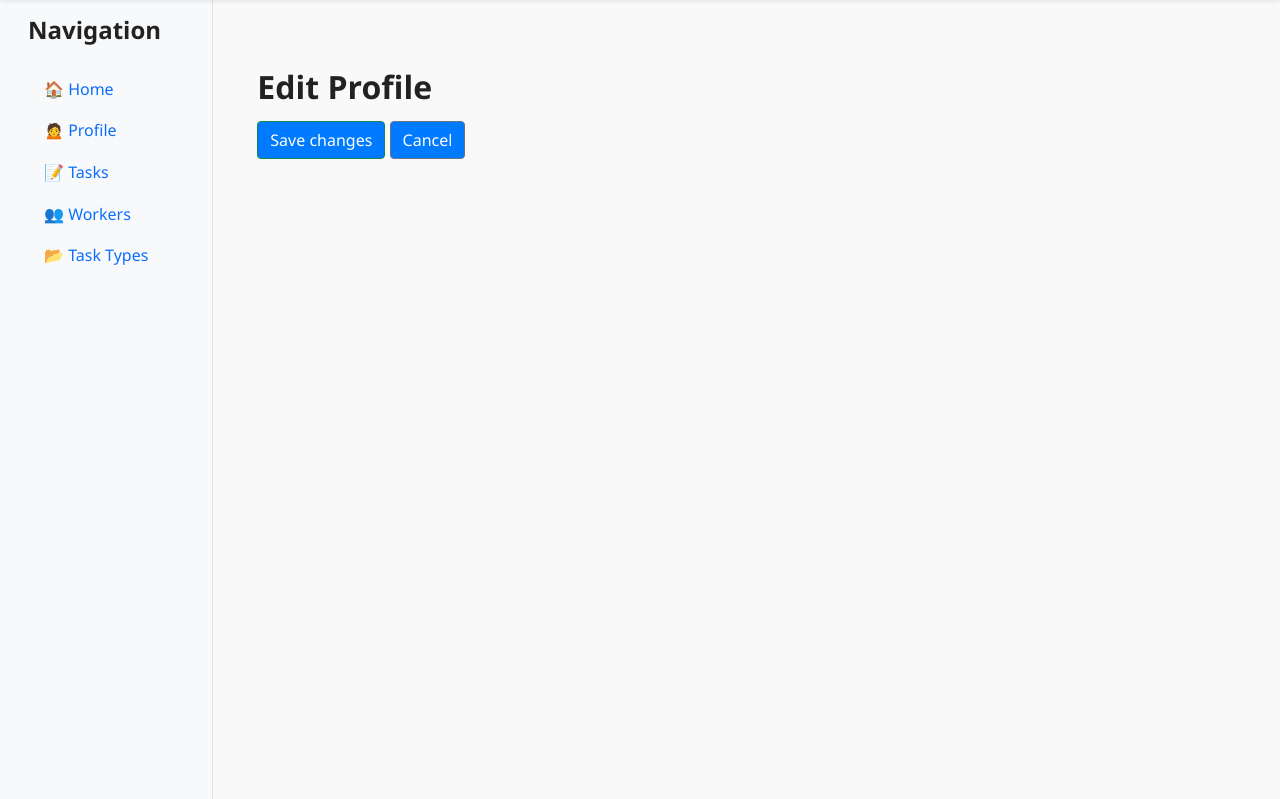
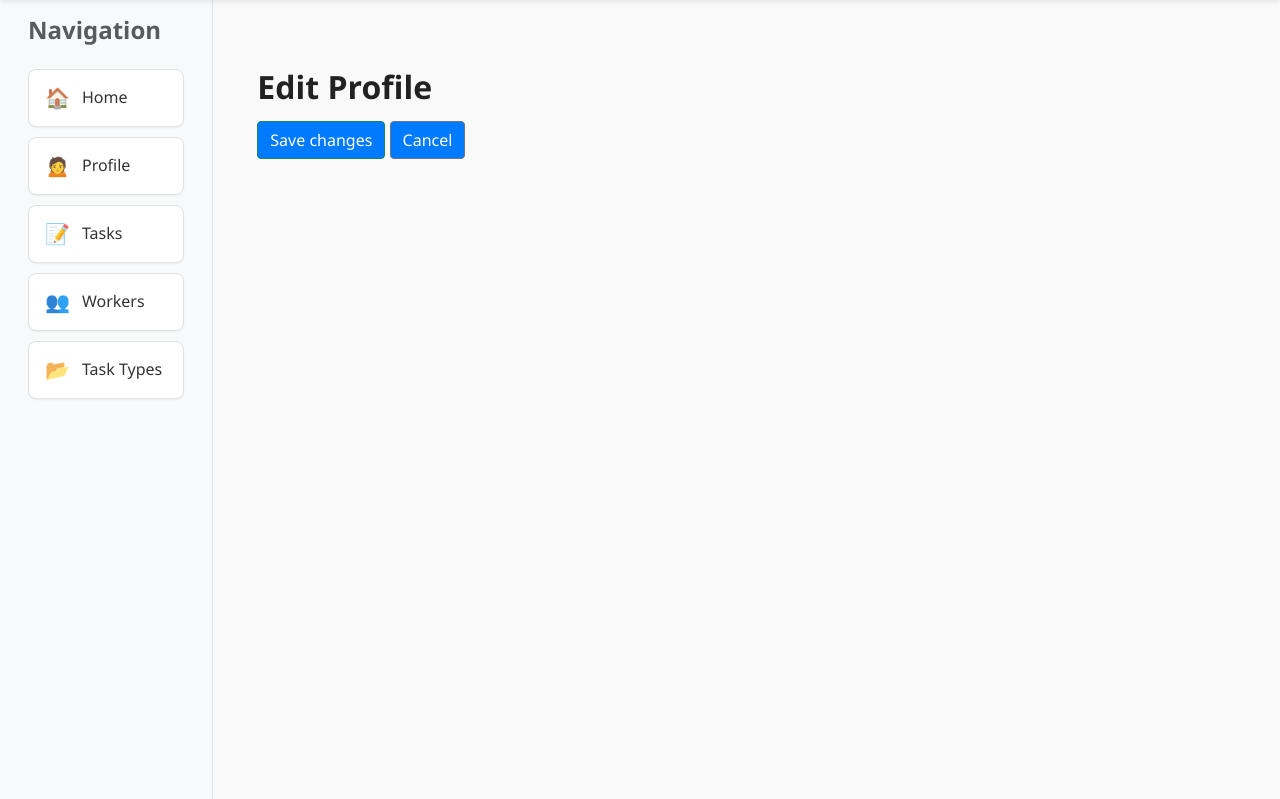
Before and after one commit to oleksii-shcherbak-code/it-task-manager, a Django app: template templates/profile_edit.html in a window 1280 px wide. Shown: the part 65-864 px from the top of the page. Run offline with Django 5.2, Linux system fonts and the light colour scheme; the template is opened without the code that fills it, so the values that code supplies are empty.

Commit message:
update visual in sidebar + css

```diff
--- a/static/css/styles.css
+++ b/static/css/styles.css
@@ -109,3 +109,57 @@ input:focus, select:focus, textarea:focus {
     float: right;
     margin: 0 2px;
 }
+
+/* ============================
+   SIDEBAR (modern block style)
+   ============================ */
+
+.sidebar-menu {
+    width: 100%;
+    padding: 10px 0;
+}
+
+.sidebar-item {
+    display: flex;
+    align-items: center;
+    padding: 12px 16px;
+    margin-bottom: 10px;
+    border-radius: 8px;
+    background-color: #ffffff;
+    border: 1px solid #e2e2e2;
+    color: #333;
+    font-weight: 500;
+    text-decoration: none;
+    transition: all 0.2s ease-in-out;
+    box-shadow: 0 1px 2px rgba(0,0,0,0.05);
+}
+
+.sidebar-item .icon {
+    font-size: 20px;
+    margin-right: 12px;
+    opacity: 0.9;
+}
+
+.sidebar-item:hover {
+    background-color: #f1f5ff;
+    border-color: #c7d7ff;
+    transform: translateX(4px);
+    box-shadow: 0 3px 6px rgba(0,0,0,0.08);
+}
+
+.sidebar-item.active {
+    background-color: #0d6efd;
+    color: #fff;
+    border-color: #0a58ca;
+    box-shadow: 0 3px 8px rgba(13,110,253,0.3);
+}
+
+.sidebar-item.active .icon {
+    opacity: 1;
+}
+
+/* Disable underline on sidebar links */
+.sidebar-item,
+.sidebar-item:hover {
+    text-decoration: none !important;
+}
--- a/templates/includes/sidebar.html
+++ b/templates/includes/sidebar.html
@@ -1,20 +1,30 @@
-<div class="d-flex flex-column p-3">
-  <h4 class="mb-4">Navigation</h4>
-  <ul class="nav nav-pills flex-column">
-    <li class="nav-item">
-      <a class="nav-link" href="{% url 'index' %}">🏠 Home</a>
-    </li>
-    <li class="nav-item">
-      <a class="nav-link" href="{% url 'profile' %}">🙍 Profile</a>
-    </li>
-    <li class="nav-item">
-      <a class="nav-link" href="{% url 'task-list' %}">📝 Tasks</a>
-    </li>
-    <li class="nav-item">
-      <a class="nav-link" href="{% url 'worker-list' %}">👥 Workers</a>
-    </li>
-    <li class="nav-item">
-      <a class="nav-link" href="{% url 'task-type-list' %}">📂 Task Types</a>
-    </li>
-  </ul>
+<div class="d-flex flex-column p-3 sidebar-menu">
+
+  <h4 class="mb-4 text-muted">Navigation</h4>
+
+  <a class="sidebar-item {% if request.resolver_match.url_name == 'index' %}active{% endif %}"
+     href="{% url 'index' %}">
+    <span class="icon">🏠</span> Home
+  </a>
+
+  <a class="sidebar-item {% if request.resolver_match.url_name == 'profile' %}active{% endif %}"
+     href="{% url 'profile' %}">
+    <span class="icon">🙍</span> Profile
+  </a>
+
+  <a class="sidebar-item {% if request.resolver_match.url_name == 'task-list' %}active{% endif %}"
+     href="{% url 'task-list' %}">
+    <span class="icon">📝</span> Tasks
+  </a>
+
+  <a class="sidebar-item {% if request.resolver_match.url_name == 'worker-list' %}active{% endif %}"
+     href="{% url 'worker-list' %}">
+    <span class="icon">👥</span> Workers
+  </a>
+
+  <a class="sidebar-item {% if request.resolver_match.url_name == 'task-type-list' %}active{% endif %}"
+     href="{% url 'task-type-list' %}">
+    <span class="icon">📂</span> Task Types
+  </a>
+
 </div>
```
